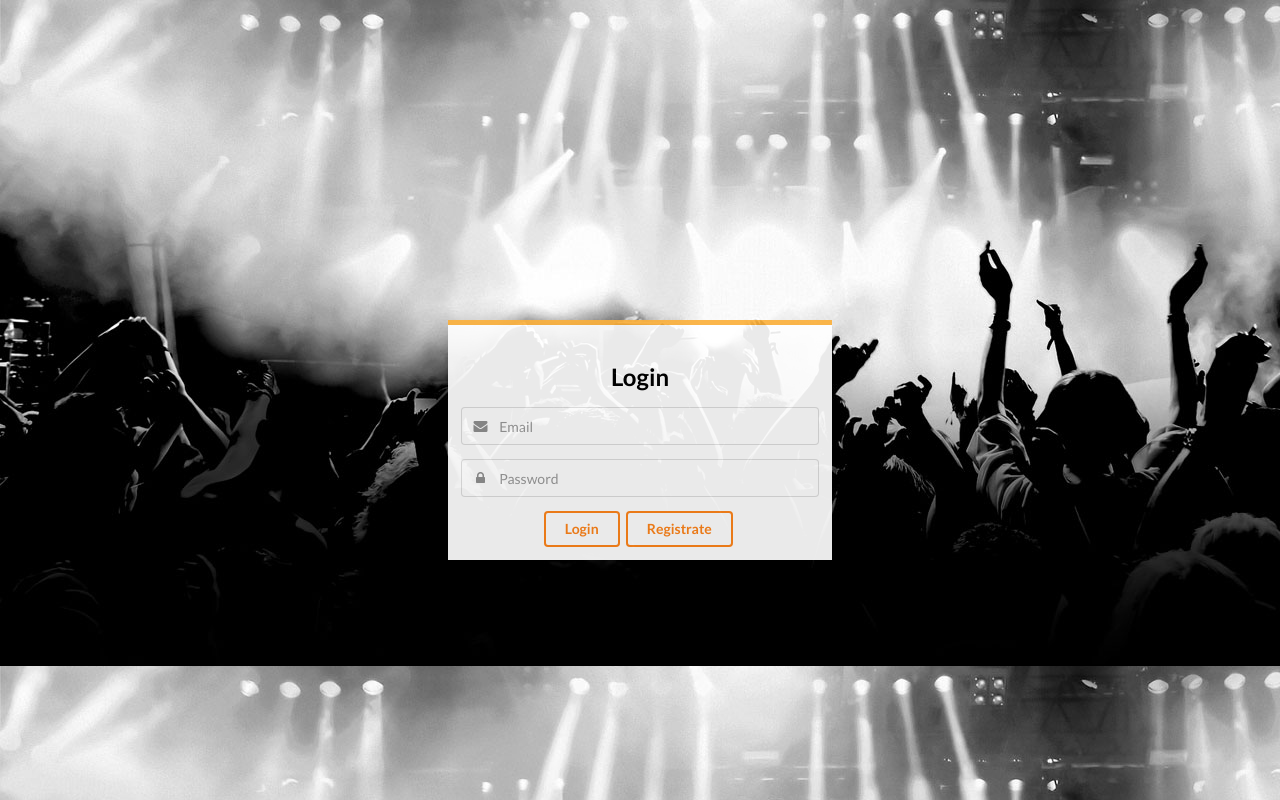
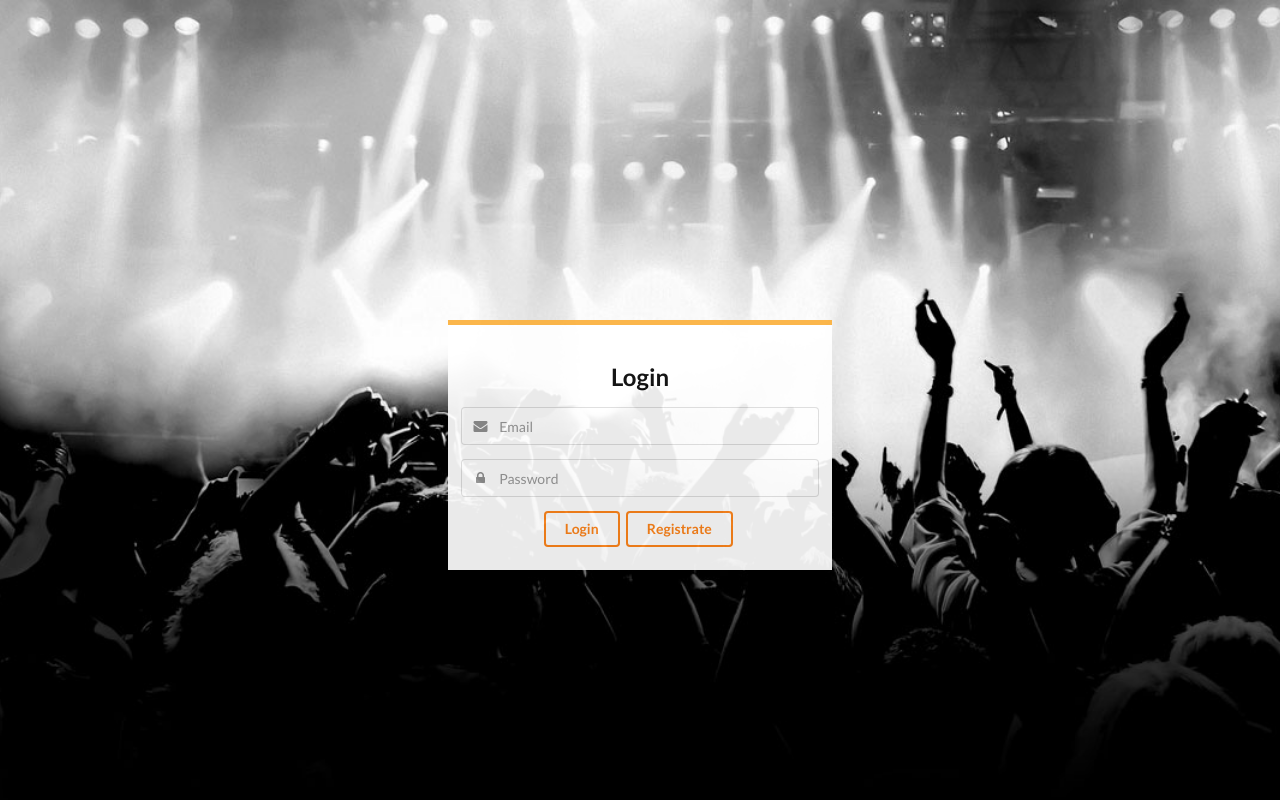
Before and after one commit to Soundity/PR05, a PHP site: page /login.php in a window 1280 px wide. Run offline with PHP 8.4, Linux system fonts and the light colour scheme.

Commit message:
Fondo sin repetirse mas estilo mensaje error login

```diff
--- a/css/login.css
+++ b/css/login.css
@@ -1,6 +1,9 @@
-
 body{
-	background-image: url("../media/images/Login/concierto-live.jpg");
+	background: url("../media/images/Login/concierto-live.jpg")no-repeat fixed center;
+	-webkit-background-size: cover;
+    -moz-background-size: cover;
+    -o-background-size: cover;
+	background-size: cover;
 	top: 0;
 	margin: 0;
 	overflow: hidden;
@@ -51,3 +54,6 @@ body{
 	margin-left: 0;
 }
 }
+.ui.form{
+	margin-bottom: 10px;
+}
```
